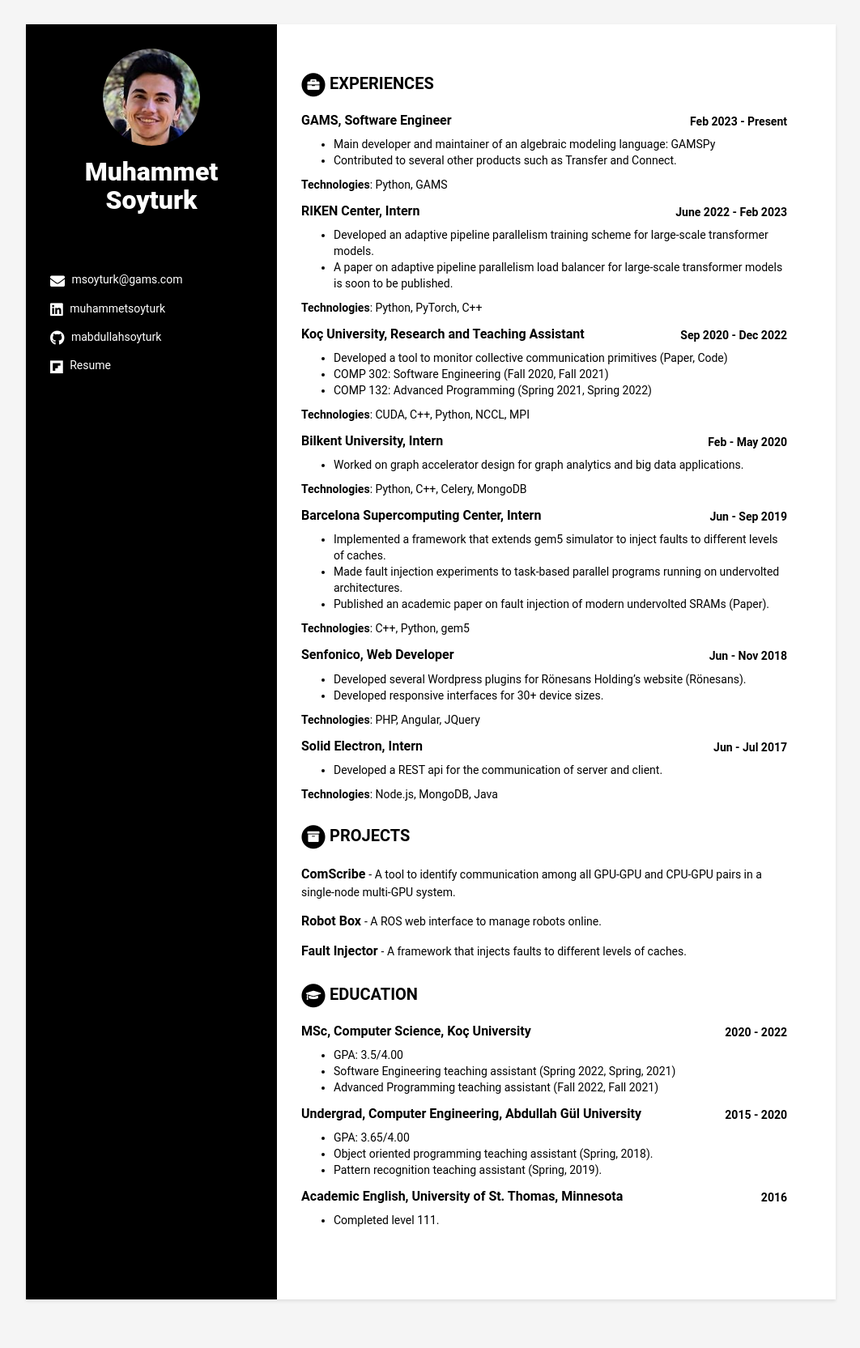
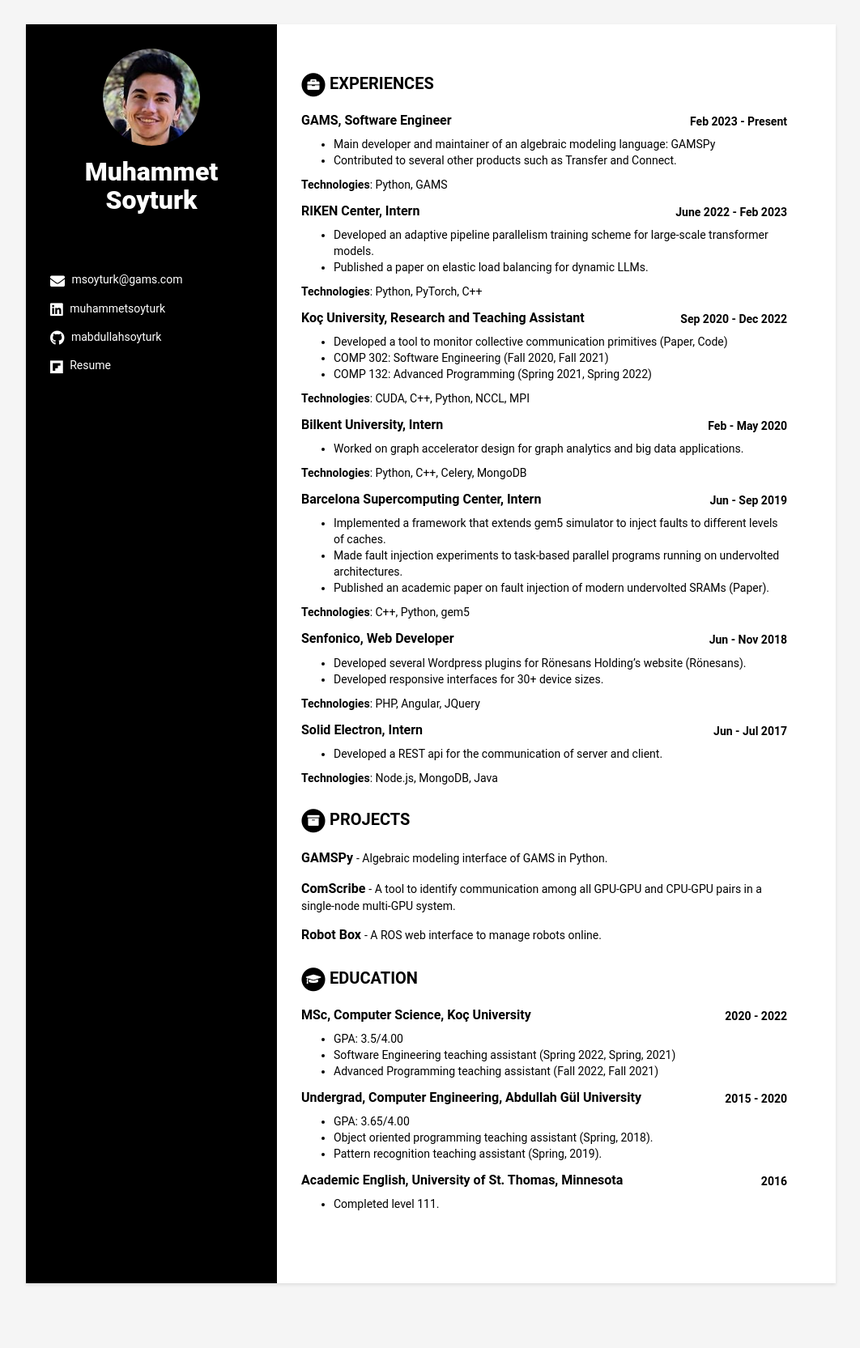
Before and after one commit to mabdullahsoyturk/mabdullahsoyturk.github.io, a Jekyll site: the page built from index.html, in a window 1280 px wide. Shown: the whole page at 81% size, without its empty margins (108-1170 px from the left). Built offline with Jekyll 4.4.1, drawn with Linux system fonts in a browser that asks for light colours.

Commit message:
update resume

```diff
--- a/_data/data.yml
+++ b/_data/data.yml
@@ -41,7 +41,7 @@
       company: Kobe, Japan
       details: |
         - Developed an adaptive pipeline parallelism training scheme for large-scale transformer models.
-        - A paper on adaptive pipeline parallelism load balancer for large-scale transformer models is soon to be published.
+        - Published a <a target="_blank" href="https://openreview.net/pdf?id=ic1Z7Qe9xH">paper</a> on elastic load balancing for dynamic LLMs.
       technologies: Python, PyTorch, C++
     - title: Koç University, Research and Teaching Assistant
       time: Sep 2020 - Dec 2022
@@ -81,12 +81,12 @@
 projects:
     title: Projects
     assignments:
+      - title: GAMSPy
+        link: "https://github.com/GAMS-dev/gamspy"
+        tagline: "Algebraic modeling interface of GAMS in Python."
       - title: ComScribe
         link: "https://github.com/ParCoreLab/ComScribe"
         tagline: "A tool to identify communication among all GPU-GPU and CPU-GPU pairs in a single-node multi-GPU system."
       - title: Robot Box
         link: "https://github.com/mabdullahsoyturk/robot-box"
         tagline: "A ROS web interface to manage robots online."
-      - title: Fault Injector
-        link: "https://github.com/mabdullahsoyturk/gem5"
-        tagline: "A framework that injects faults to different levels of caches."
```
Also changed, not shown: 1 other file.
